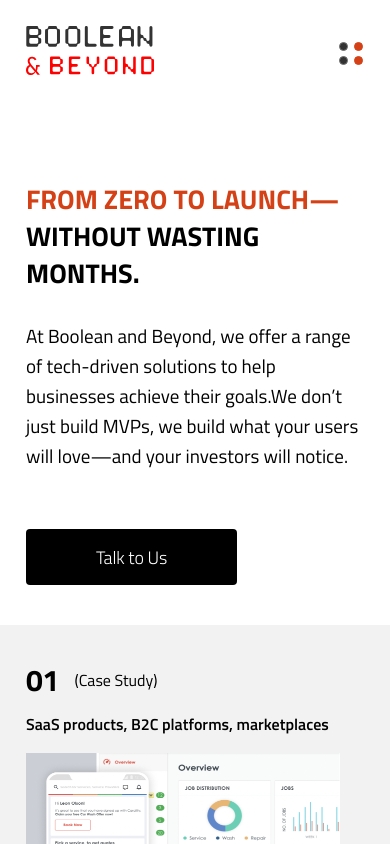
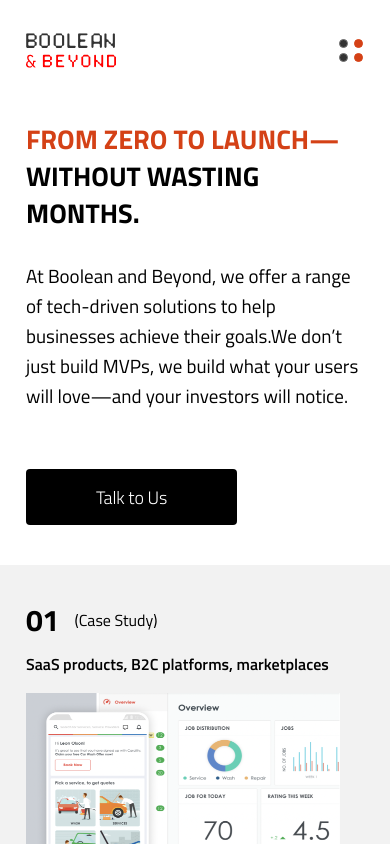
Before and after one commit to hariprasadvit/bnbwebsite, a Next.js app: page /case-study in a window 390 px wide. Shown: the top 844 px of the page. Built offline with nearby package versions, Linux system fonts and the light colour scheme.

Commit message:
[Modified]

```diff
--- a/src/components/CaseStudy/BannerCaseStudy/style.module.scss
+++ b/src/components/CaseStudy/BannerCaseStudy/style.module.scss
@@ -11,7 +11,7 @@
     }
 
     @media screen and (max-width: 768px) {
-        padding: 180px 26px 0;
+        padding: 120px 26px 0;
     }
 
     .content {
--- a/src/components/Common/Header/header.module.scss
+++ b/src/components/Common/Header/header.module.scss
@@ -34,8 +34,20 @@
       text-align: center;
       width: 127.81px;
 
+      @media screen and (max-width: 768px) {
+        display: flex;
+        align-items: center;
+        width: 90px;
+      }
+
       img {
+        width: 127.81px;
+        height: 49.2px;
         transition: all 0.2s ease-in-out;
+
+        @media screen and (max-width: 768px) {
+          width: 90px;
+        }
       }
     }
 
@@ -524,10 +536,20 @@
 
     .logo {
       width: 100px;
+
+      @media screen and (max-width: 768px) {
+        display: flex;
+        align-items: center;
+        width: 80px;
+      }
       img {
         width: 100px;
         height: auto;
         transition: all 0.3s ease-in-out;
+
+        @media screen and (max-width: 768px) {
+          width: 80px;
+        }
       }
     }
 
--- a/src/components/Common/Header/index.js
+++ b/src/components/Common/Header/index.js
@@ -161,7 +161,7 @@ export default function Header({ whiteHeader, active }) {
     >
       <div className={styles.container}>
         <Link href="/" className={styles.logo}>
-          <Image src={logo} alt="Logo" width={127.81} height={49.12} />
+          <Image src={logo} alt="Logo" />
         </Link>
         <nav className={styles.menu}>
           <ul>
--- a/src/styles/page.module.scss
+++ b/src/styles/page.module.scss
@@ -12,8 +12,9 @@
   }
 
   @media screen and (max-width: 768px) {
-    padding: 180px 26px 0;
+    padding: 120px 26px 0;
   }
+
 
   &.whiteBG {
     background: #fff;
```
